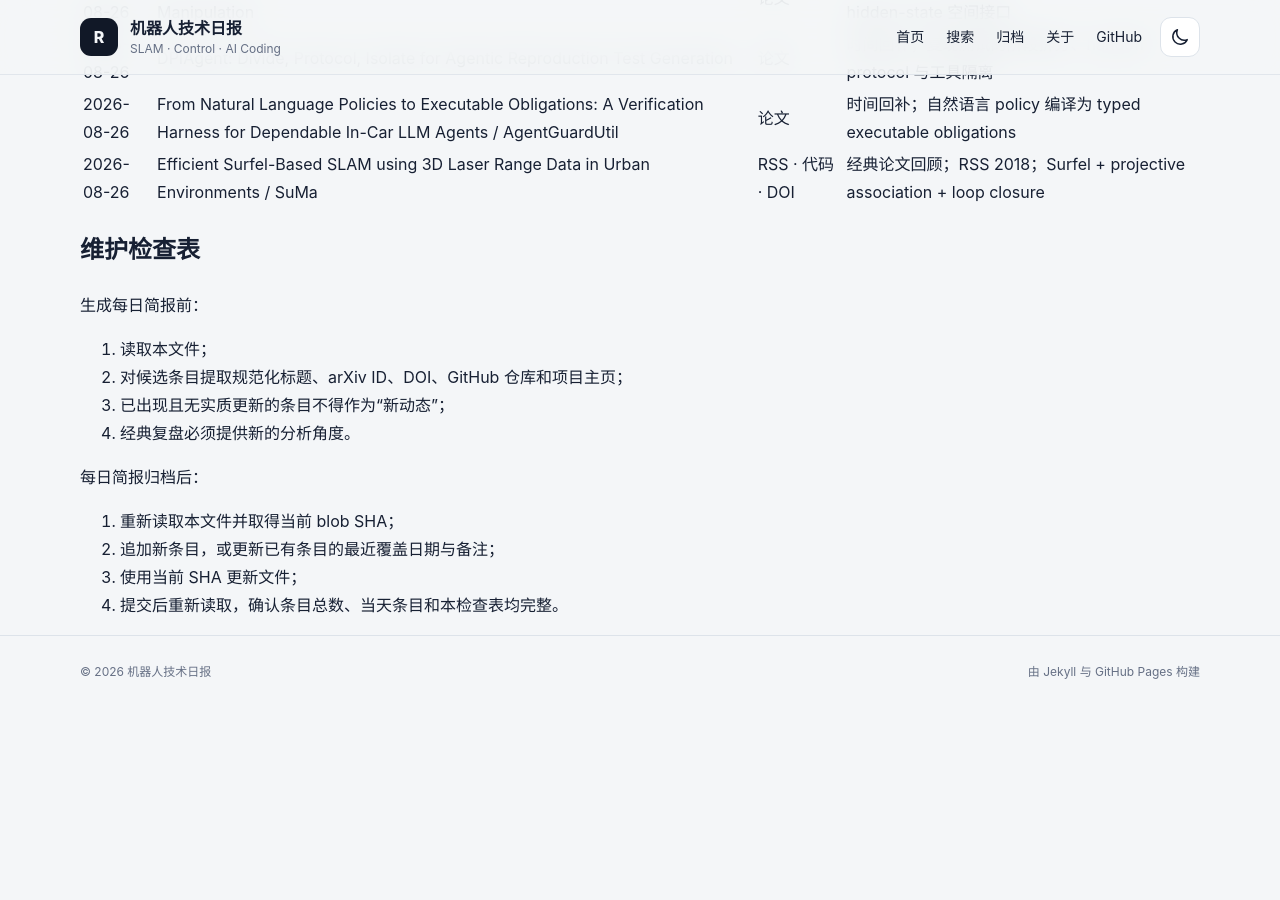
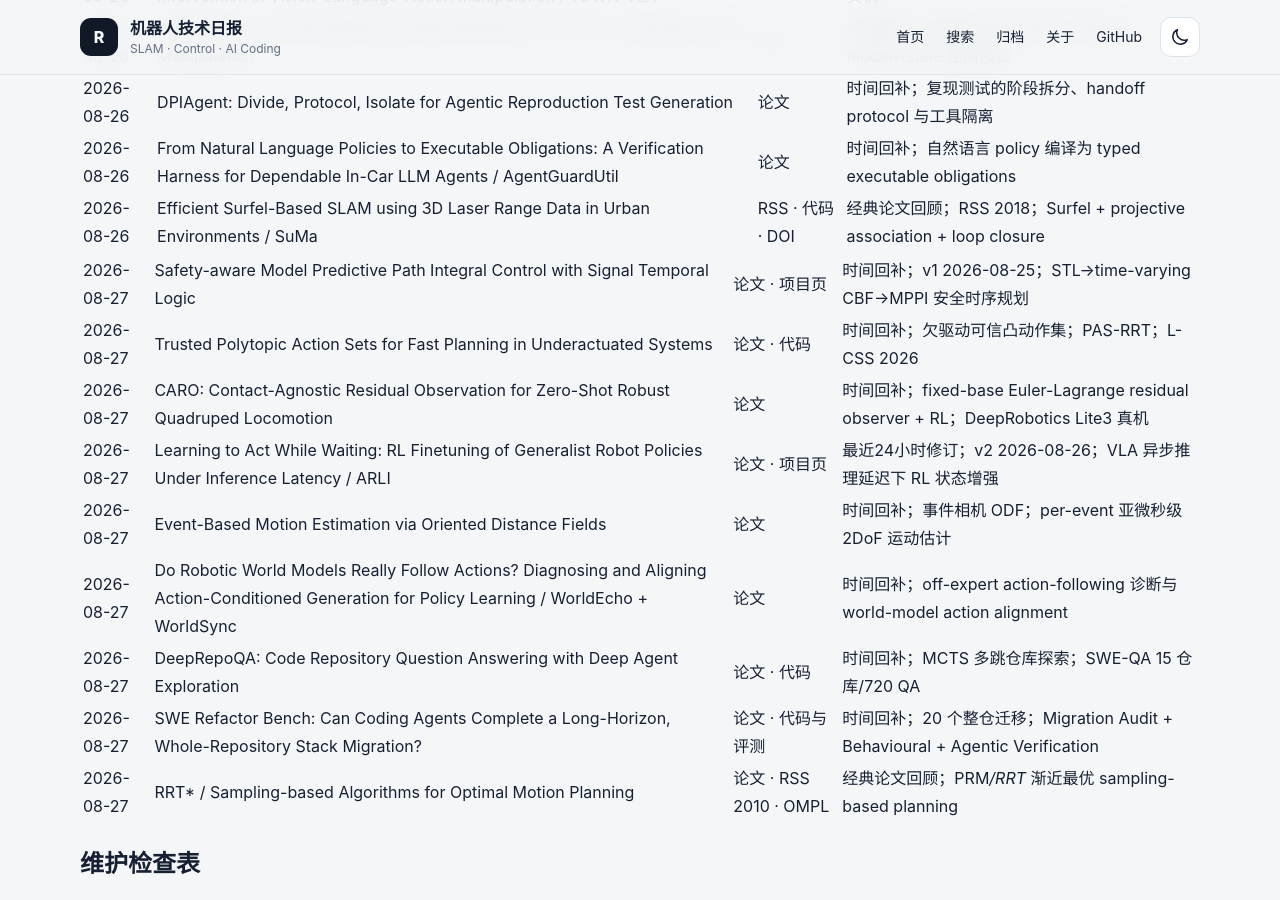
Before and after one commit to helywin/daily, a Jekyll site: the page built from robotics-brief-covered-items.md, in a window 1280 px wide and 900 px high, scrolled down 26831 px. Built offline with Jekyll 4.4.1, drawn with Linux system fonts in a browser that asks for light colours; our own code applies the rules of GitHub Pages for plain Markdown files; before the commit the page ends 27539 px from its top, so only the background shows below that; some of the changed text lies outside the part shown.

Commit message:
docs: update robotics brief coverage index for 2026-08-27

```diff
--- a/robotics-brief-covered-items.md
+++ b/robotics-brief-covered-items.md
@@ -1,6 +1,6 @@
 # 机器人技术简报已覆盖条目索引
 
-> 最后更新：2026-08-26（Asia/Shanghai）
+> 最后更新：2026-08-27（Asia/Shanghai）
 >
 > 用途：每日简报选题前强制查重。本文件保留全部历史条目的最近覆盖日期、规范标题、至少一个可直接访问的原始来源和必要备注。
 >
@@ -49,6 +49,8 @@
 > 2026-08-25 新增 8 条主动态与 1 条经典论文回顾，共 415 条。
 >
 > 2026-08-26 新增 8 条主动态与 1 条经典论文回顾，共 424 条。
+>
+> 2026-08-27 新增 8 条主动态与 1 条经典论文回顾，共 433 条。
 
 ## 已核验条目
 
@@ -480,6 +482,16 @@
 | 2026-08-26 | From Natural Language Policies to Executable Obligations: A Verification Harness for Dependable In-Car LLM Agents / AgentGuardUtil | [论文](https://arxiv.org/abs/2608.23282) | 时间回补；自然语言 policy 编译为 typed executable obligations |
 | 2026-08-26 | Efficient Surfel-Based SLAM using 3D Laser Range Data in Urban Environments / SuMa | [RSS](https://m.roboticsproceedings.org/rss14/p16.html) · [代码](https://github.com/jbehley/SuMa) · [DOI](https://doi.org/10.15607/RSS.2018.XIV.016) | 经典论文回顾；RSS 2018；Surfel + projective association + loop closure |
 
+| 2026-08-27 | Safety-aware Model Predictive Path Integral Control with Signal Temporal Logic | [论文](https://arxiv.org/abs/2608.23972) · [项目页](https://zhaoy37.github.io/safety-aware-stl-mppi/) | 时间回补；v1 2026-08-25；STL→time-varying CBF→MPPI 安全时序规划 |
+| 2026-08-27 | Trusted Polytopic Action Sets for Fast Planning in Underactuated Systems | [论文](https://arxiv.org/abs/2608.24019) · [代码](https://github.com/akshay5312/paamp_underactuated) | 时间回补；欠驱动可信凸动作集；PAS-RRT；L-CSS 2026 |
+| 2026-08-27 | CARO: Contact-Agnostic Residual Observation for Zero-Shot Robust Quadruped Locomotion | [论文](https://arxiv.org/abs/2608.24217) | 时间回补；fixed-base Euler-Lagrange residual observer + RL；DeepRobotics Lite3 真机 |
+| 2026-08-27 | Learning to Act While Waiting: RL Finetuning of Generalist Robot Policies Under Inference Latency / ARLI | [论文](https://arxiv.org/abs/2608.23831) · [项目页](https://async-rl-intermediate-information.github.io/) | 最近24小时修订；v2 2026-08-26；VLA 异步推理延迟下 RL 状态增强 |
+| 2026-08-27 | Event-Based Motion Estimation via Oriented Distance Fields | [论文](https://arxiv.org/abs/2608.24223) | 时间回补；事件相机 ODF；per-event 亚微秒级 2DoF 运动估计 |
+| 2026-08-27 | Do Robotic World Models Really Follow Actions? Diagnosing and Aligning Action-Conditioned Generation for Policy Learning / WorldEcho + WorldSync | [论文](https://arxiv.org/abs/2608.24885) | 时间回补；off-expert action-following 诊断与 world-model action alignment |
+| 2026-08-27 | DeepRepoQA: Code Repository Question Answering with Deep Agent Exploration | [论文](https://arxiv.org/abs/2608.24221) · [代码](https://github.com/peng-weihan/DeepRepoQA) | 时间回补；MCTS 多跳仓库探索；SWE-QA 15 仓库/720 QA |
+| 2026-08-27 | SWE Refactor Bench: Can Coding Agents Complete a Long-Horizon, Whole-Repository Stack Migration? | [论文](https://arxiv.org/abs/2608.23564) · [代码与评测](https://github.com/Einsia/SWE-Refactor-Bench) | 时间回补；20 个整仓迁移；Migration Audit + Behavioural + Agentic Verification |
+| 2026-08-27 | RRT* / Sampling-based Algorithms for Optimal Motion Planning | [论文](https://arxiv.org/abs/1105.1186) · [RSS 2010](https://roboticsproceedings.org/rss06/p34.html) · [OMPL](https://ompl.kavrakilab.org/classompl_1_1geometric_1_1RRTstar.html) | 经典论文回顾；PRM*/RRT* 渐近最优 sampling-based planning |
+
 ## 维护检查表
 
 生成每日简报前：
```
